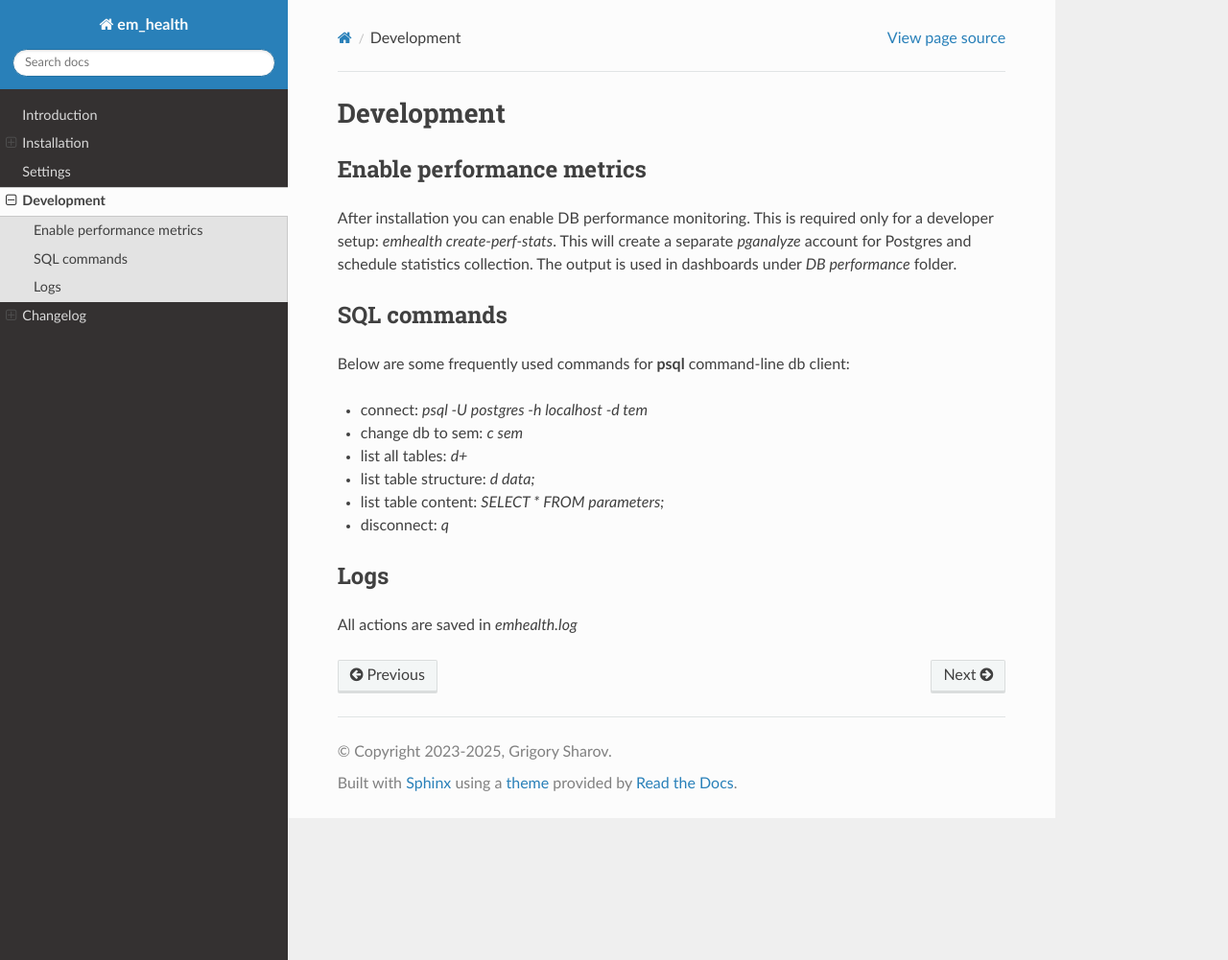
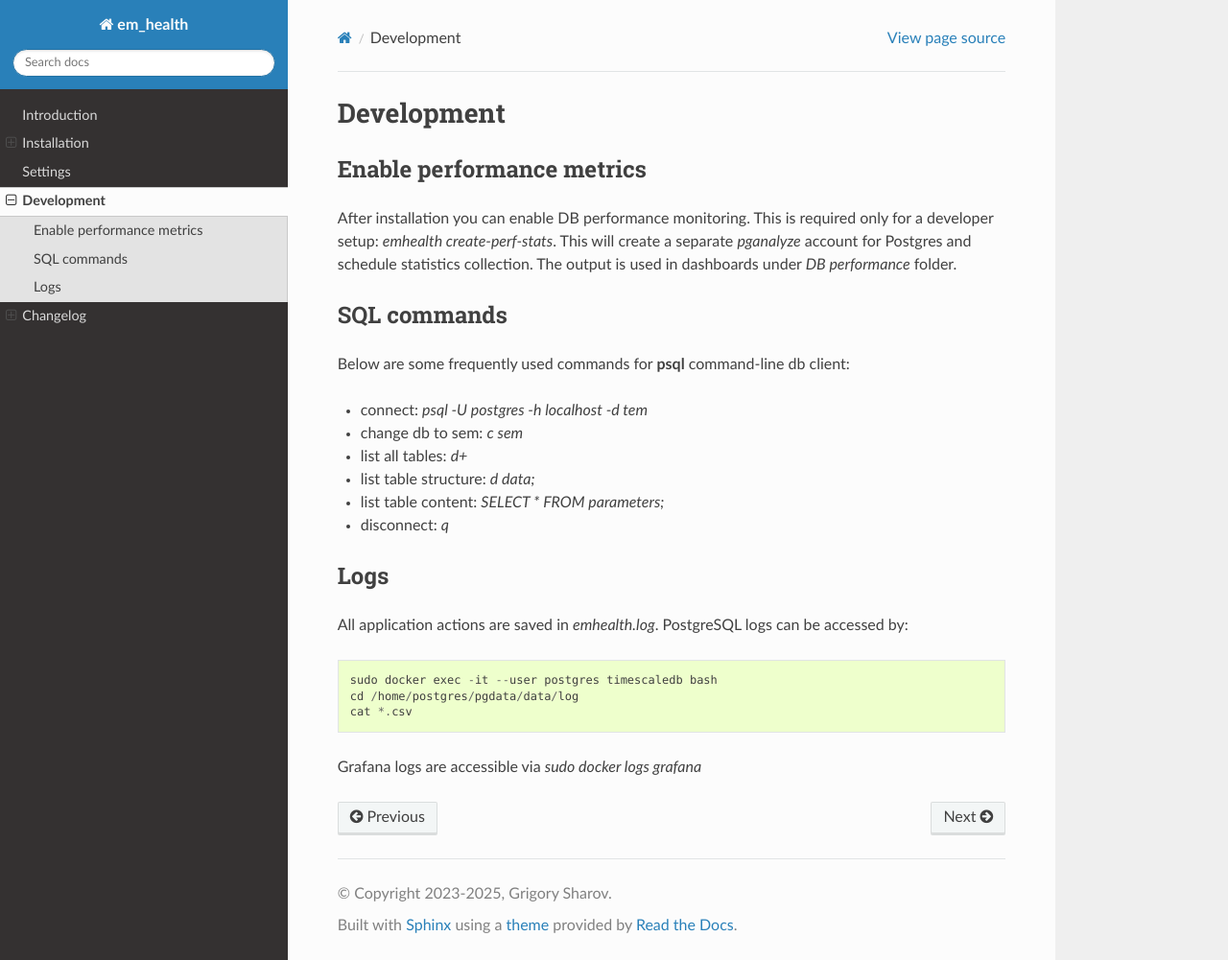
Before and after one commit to azazellochg/em_health, a Sphinx documentation site: the page built from docs/development.rst, in a window 1280 px wide and 1001 px high. Shown: the whole window at 96% size. Built offline with Sphinx 7.4.7 and the Read the Docs theme 3.1.0, drawn with Linux system fonts in a browser that asks for light colours.

Commit message:
add logs details

```diff
--- a/docs/development.rst
+++ b/docs/development.rst
@@ -23,4 +23,12 @@ Below are some frequently used commands for **psql** command-line db client:
 Logs
 ^^^^
 
-All actions are saved in `emhealth.log`
+All application actions are saved in `emhealth.log`. PostgreSQL logs can be accessed by:
+
+.. code-block::
+
+    sudo docker exec -it --user postgres timescaledb bash
+    cd /home/postgres/pgdata/data/log
+    cat *.csv
+
+Grafana logs are accessible via `sudo docker logs grafana`
```
Also changed, not shown: 1 other file.
